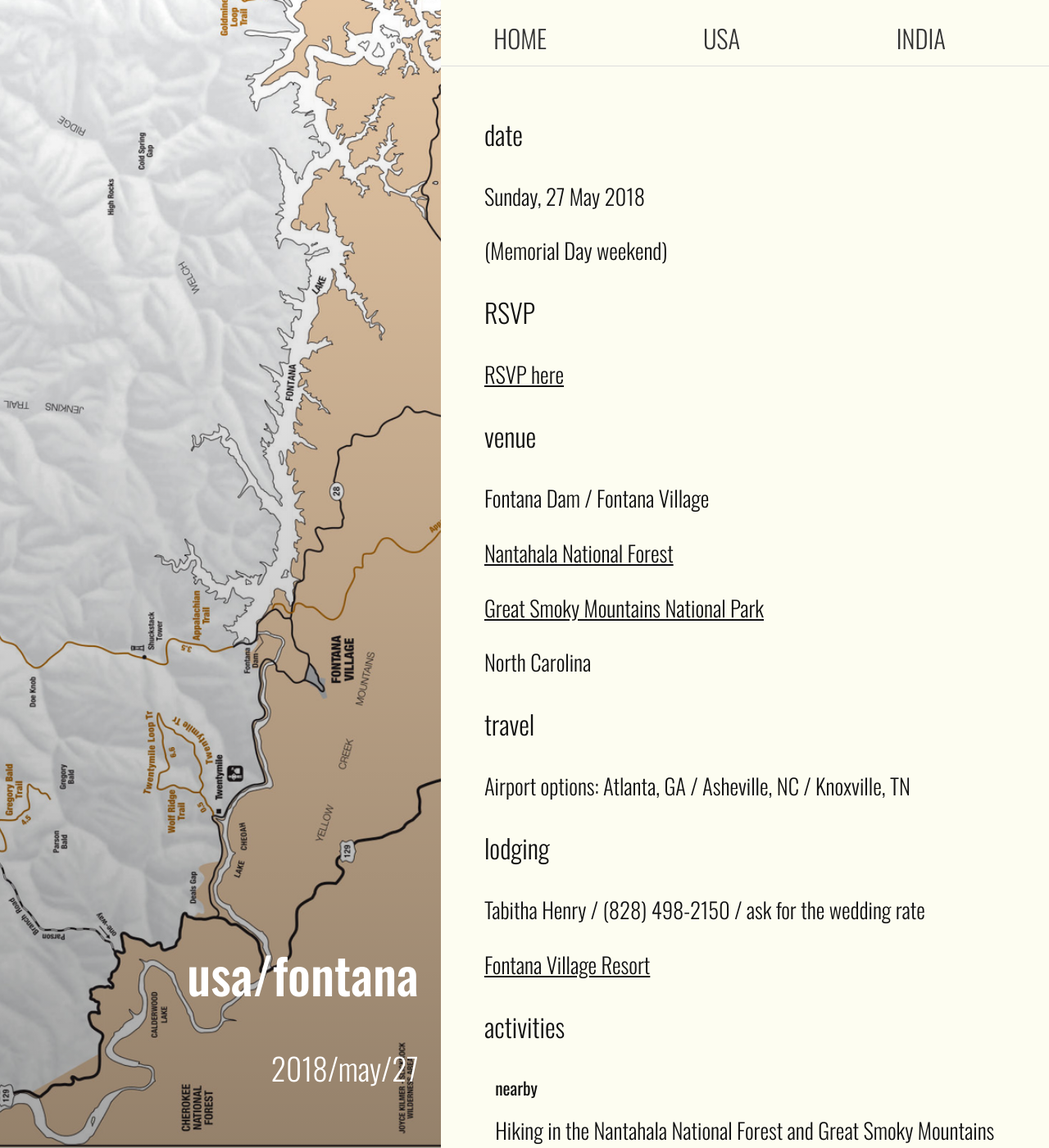
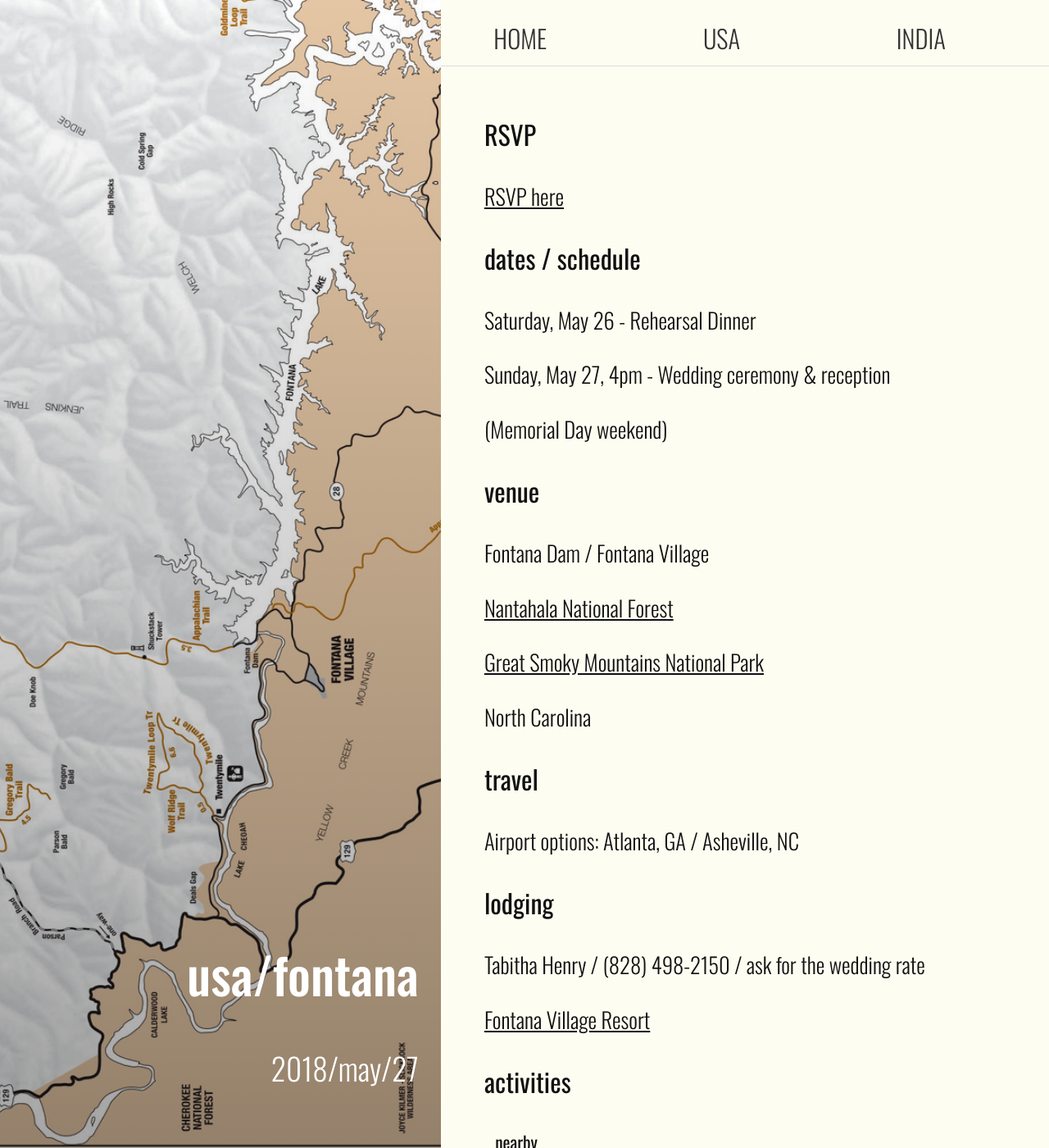
Before and after one commit to french-cherian/french-cherian.github.io, a Jekyll site: the page built from 2-usa.md, in a window 1280 px wide and 1400 px high. Shown: the whole window at 82% size. Built offline with Jekyll 4.4.1, drawn with Linux system fonts in a browser that asks for light colours.

Commit message:
Add rough schedule

```diff
--- a/2-usa.md
+++ b/2-usa.md
@@ -8,13 +8,15 @@ active: USA
 collage: smokey-collage.jpg
 ---
 
-### date
-Sunday, 27 May 2018
+### RSVP
+[RSVP here](https://goo.gl/forms/vGVFVCrkHzz7LcoO2)
+
+### dates / schedule
+Saturday, May 26 - Rehearsal Dinner
+
+Sunday, May 27, 4pm - Wedding ceremony & reception
 
 (Memorial Day weekend)
-
-### RSVP
-[RSVP here](https://goo.gl/forms/vGVFVCrkHzz7LcoO2)
 
 ### venue
 Fontana Dam / Fontana Village
@@ -26,7 +28,7 @@ Fontana Dam / Fontana Village
 North Carolina
 
 ### travel
-Airport options: Atlanta, GA / Asheville, NC / Knoxville, TN
+Airport options: Atlanta, GA / Asheville, NC
 
 ### lodging
 Tabitha Henry / (828) 498-2150 / ask for the wedding rate
--- a/_config.yml
+++ b/_config.yml
@@ -12,9 +12,8 @@ description: > # this means to ignore newlines until "baseurl:"
   French-cherian wedding website.
 baseurl: "" # the subpath of your site, e.g. /blog
 lang: "en"
-url: "http://127.0.0.1:4000" # the base hostname & protocol for your site
-host: 192.168.0.131
 url: "http://french.cherian.net" # the base hostname & protocol for your site
+# host: 192.168.0.5
 port: 4000
 twitter_username:
 github_username:
--- a/assets/_sass/_base.scss
+++ b/assets/_sass/_base.scss
@@ -55,7 +55,7 @@ article p {
 
 h1, h2, h3, h4, h5, h6 {
     font-family: $font-body, sans-serif;
-    font-weight: 300;
+    font-weight: 400;
     a:link, a:hover, a:focus, a:visited { color: #333; text-decoration: none; }
     a:hover { text-decoration: underline; }
 }
```
